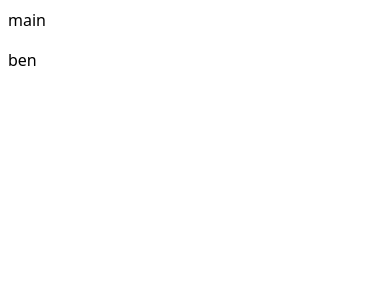
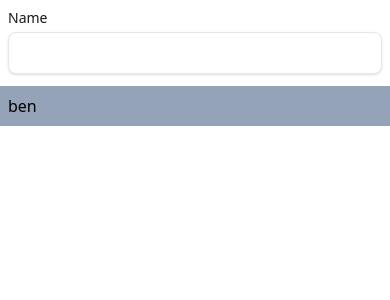
Before and after one commit to vfurkanguner/resumeto, a React (Vite) app: page / in a window 390 px wide. Shown: the top 300 px of the page. Built offline with nearby package versions, Linux system fonts and the light colour scheme.

Commit message:
style : create styled Input

```diff
--- a/src/App.jsx
+++ b/src/App.jsx
@@ -1,13 +1,15 @@
 import React, { useState } from "react";
+import Input from "./components/Input";
 
 function App() {
   return (
     <div className="relative flex flex-col">
-      <main className=" md:fixed left-0 top-0 overflow-y-auto bottom-0 bg-shadow md:w-1/2 p-2">
-        main
+      <main className="md:fixed left-0 top-0 overflow-y-auto bottom-0 bg-shadow md:w-1/2 p-2">
+      <Input label="Name" type="text" name="name" />
       </main>
 
-      <aside className="md:fixed right-0 top-0 bottom-0 md:w-1/2 p-2">ben</aside>
+
+      <aside className="md:fixed right-0 top-0 bottom-0 md:w-1/2 p-2 bg-slate-400">ben</aside>
     </div>
   );
 }
--- /dev/null
+++ b/src/components/Input.jsx
@@ -0,0 +1,21 @@
+import React from "react";
+
+export default function Input({
+  label = "",
+  type,
+  name,
+  value,
+  onChange,
+  description = "",
+}) {
+  return (
+    <div className="flex flex-col space-y-1">
+      <label className="text-sm font-medium text-zinc-900">{label}</label>
+      <input
+        type="text"
+        className="border rounded-lg px-4 py-2 shadow focus:outline-none focus:ring-1 focus:ring-indigo-400"
+      />
+      <span className="text-xs font-light text-slate-400">{description}</span>
+    </div>
+  );
+}
```
